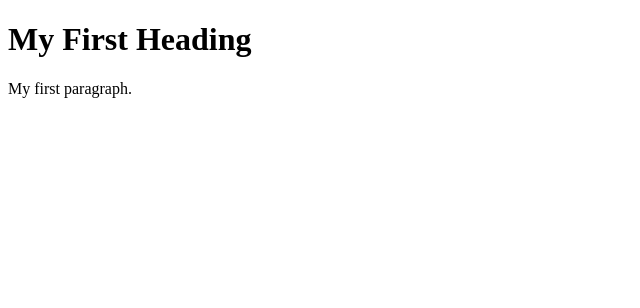
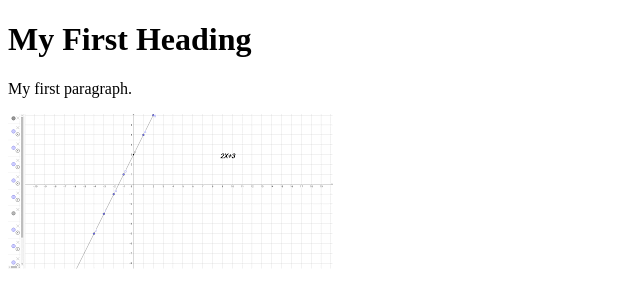
Before and after one commit to krls99/web, a plain HTML site: page index.html in a window 1280 px wide. Shown: the whole page, without its empty margins (0-640 px from the left). Drawn offline with Linux system fonts and the light colour scheme.

Commit message:
Update index.html

```diff
--- a/index.html
+++ b/index.html
@@ -4,6 +4,6 @@
 
 <h1>My First Heading</h1>
 <p>My first paragraph.</p>
-
+<img src="descarga.png" alt="Italian Trulli">
 </body>
 </html>
```
